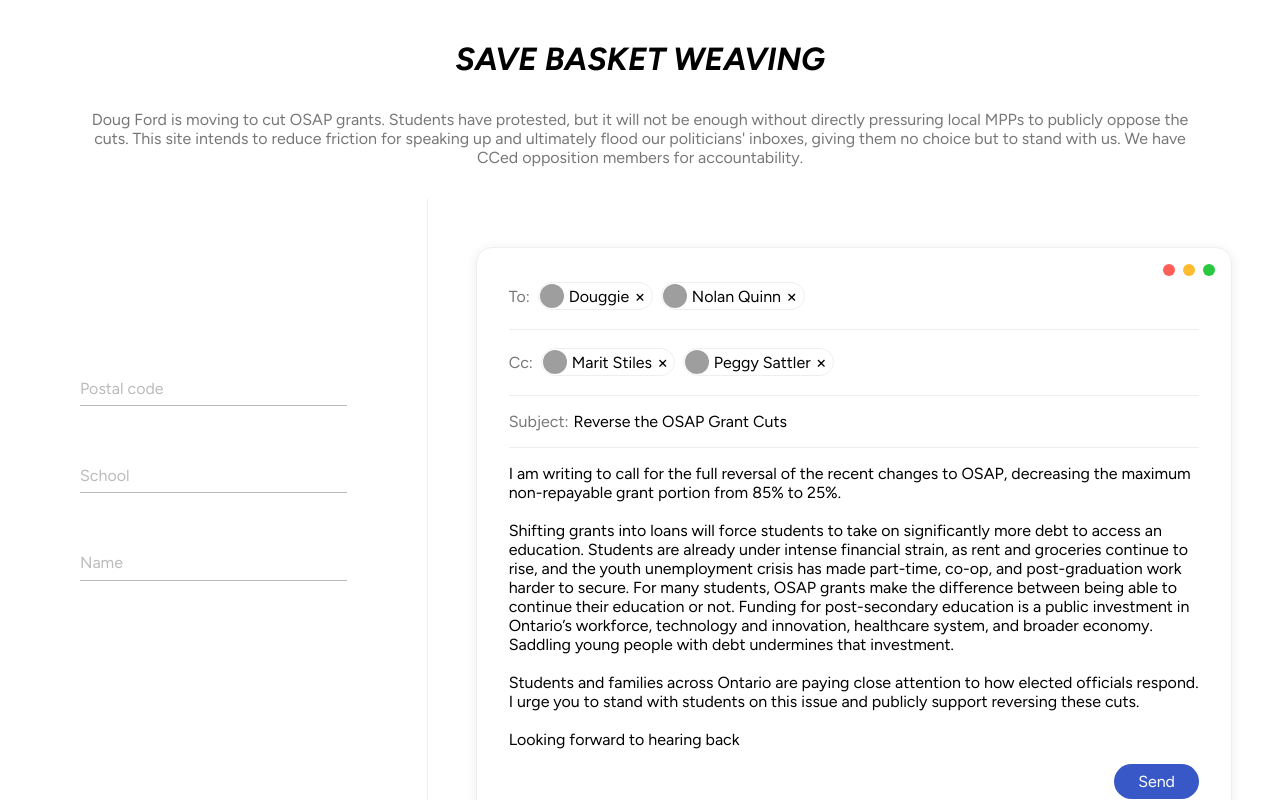
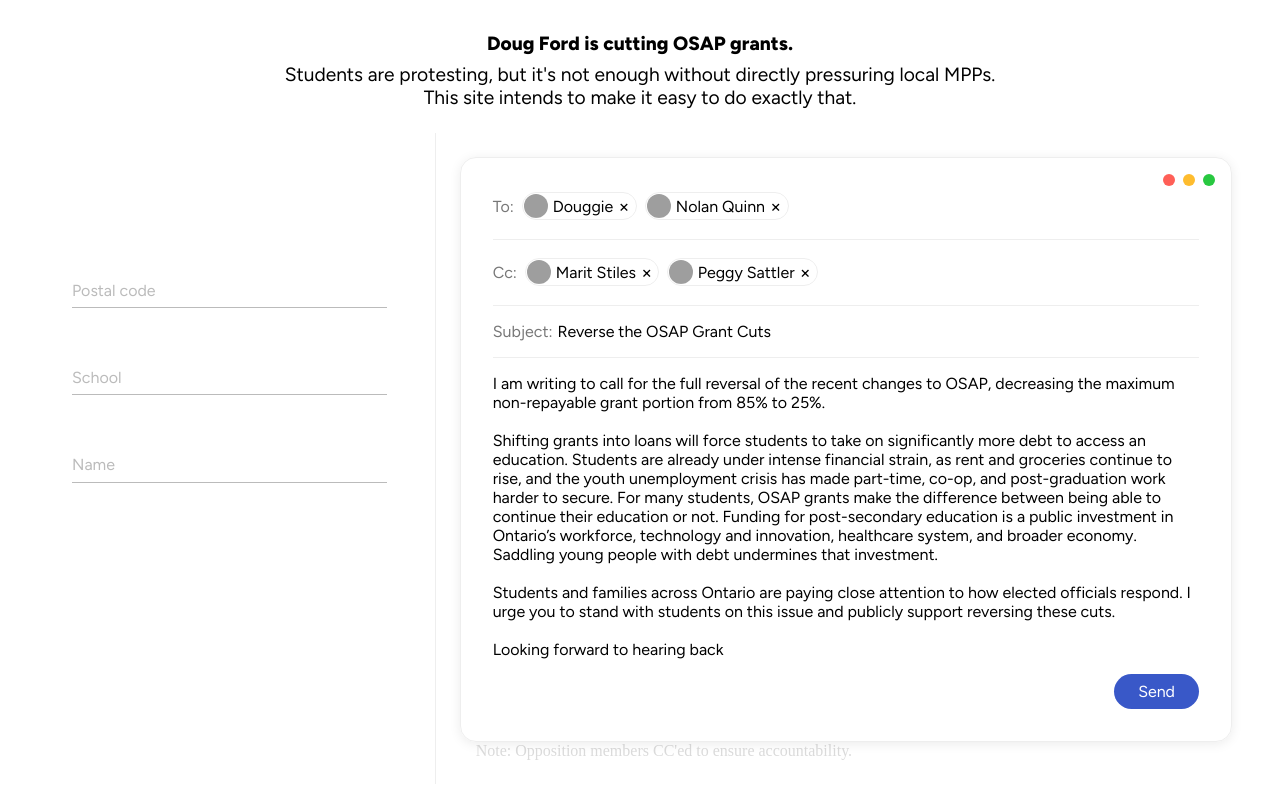
Before and after one commit to lukajvnic/save-basket-weaving, a React (Vite) app: page / in a window 1280 px wide. Shown: the top 800 px of the page. Built offline with nearby package versions, Linux system fonts and the light colour scheme; grey boxes are pictures that could not be loaded.

Commit message:
updated message, added email tooltips

```diff
--- a/src/App.css
+++ b/src/App.css
@@ -1,29 +1,32 @@
 .wrapper {
     display: grid;
     grid-template-columns: 1fr 2fr;
+    margin: 1.5rem;
 }
 
 .wrapper-left {
-    padding: 5rem;
+    padding: 3rem;
 }
 
 .wrapper-right {
-    padding: 1rem;
+    padding: 0.5rem;
     border-left: 1px solid #eee;
 }
 
 .heading {
     text-align: center;
     font-family: 'Figtree', sans-serif;
+    font-size: 120%;
 }
 
-.heading h1{
+.heading-title {
     font-family: 'Figtree-title', serif;
-    margin-top: 2.5rem;
+    margin-top: 2rem;
+    margin-bottom: 0.5rem;
     font-weight: 700;
 }
 
-.heading p{
+.heading p {
     color: #777;
     margin: 2rem 5rem;
 }
--- a/src/App.jsx
+++ b/src/App.jsx
@@ -83,11 +83,12 @@
       <img src={mppPhotoUrl} alt="MPP Photo" /> */}
 
       <div className="heading">
-        <h1>SAVE BASKET WEAVING</h1>
-        <p>Doug Ford is moving to cut OSAP grants. Students have protested, but it will not be enough without directly pressuring local MPPs to publicly oppose the cuts.
-          This site intends to reduce friction for speaking up and ultimately flood our politicians' inboxes, giving them no choice but to stand with us.
-          We have CCed opposition members for accountability.
-        </p>
+        <div className="heading-title">Doug Ford is cutting OSAP grants.</div>
+        <div className="heading-body">
+          Students are protesting, but it's not enough without directly pressuring local MPPs.
+          <br></br>
+          This site intends to make it easy to do exactly that.
+        </div>
       </div>
       <div className="wrapper">
         <div className="wrapper-left">
@@ -108,8 +109,9 @@
         </div>
       </div>
       <div className="footer">
-        <p>Email template credits to the <a href="https://wusa.ca/cuts/">Waterloo Undergraduate Student Association (WUSA)</a>
+        <p>Email template credits to the <a href="https://wusa.ca/cuts/" target="_blank">Waterloo Undergraduate Student Association (WUSA)</a>
         </p>
+        <p>Made by <a href="https://www.linkedin.com/in/luka-j-ovanovic/" target="_blank">Luka Jovanovic</a> & <a href="https://www.linkedin.com/in/elaineqian/" target="_blank">Elaine Qian</a></p>
       </div>
     </div>
   )
--- a/src/components/Preview.css
+++ b/src/components/Preview.css
@@ -2,11 +2,16 @@
     position: relative;
     display: block;
     font-family: 'Figtree', sans-serif;
-    margin: 2rem;
     border: 1px solid #eee;
     border-radius: 1rem;
     padding: 2rem;
     box-shadow: 0 2px 12px rgba(0, 0, 0, 0.08);
+}
+
+.main {
+    display: grid;
+    grid-template-rows: 1fr auto;
+    margin: 1rem;
 }
 
 .dots {
@@ -41,6 +46,7 @@
     border-bottom: 1px solid #eee;
     padding-bottom: 1rem;
     margin-bottom: 1rem;
+    position: relative;
 }
 
 .email-area-text {
@@ -60,6 +66,7 @@
 }
 
 .tag {
+    position: relative;
     height: 24px;
     padding: 1px;
     display: inline-flex;
@@ -71,6 +78,37 @@
     margin-top: 0.15rem;
     margin-bottom: 0.15rem;
     animation: pop-in 200ms ease forwards;
+    cursor: pointer;
+}
+
+.tag-tooltip {
+    position: absolute;
+    bottom: calc(100% + 6px);
+    left: 50%;
+    transform: translateX(-50%);
+    background: #333;
+    color: #fff;
+    font-size: 0.75rem;
+    padding: 4px 8px;
+    border-radius: 6px;
+    white-space: nowrap;
+    pointer-events: none;
+    opacity: 0;
+    transition: opacity 150ms ease;
+}
+
+.tag-tooltip::after {
+    content: '';
+    position: absolute;
+    top: 100%;
+    left: 50%;
+    transform: translateX(-50%);
+    border: 5px solid transparent;
+    border-top-color: #333;
+}
+
+.tag:hover .tag-tooltip {
+    opacity: 1;
 }
 
 @keyframes pop-in {
@@ -111,6 +149,12 @@
     }
 }
 
+.email-area-tags {
+    display: flex;
+    flex-wrap: wrap;
+    align-items: center;
+}
+
 .tag-input {
     border: none;
     outline: none;
@@ -121,6 +165,7 @@
     margin: 0;
     height: 24px;
     min-width: 100px;
+    flex: 1;
 }
 
 .tag-text {
@@ -136,6 +181,7 @@
 
 .subject {
     display: flex;
+    position: relative;
     margin-bottom: 1rem;
     padding-bottom: 1rem;
     border-bottom: 1px solid #eee;
@@ -157,6 +203,10 @@
     width: 100%;
 }
 
+.body {
+    position: relative;
+}
+
 .body-textarea {
     border: none;
     outline: none;
@@ -169,6 +219,42 @@
     min-height: 150px;
     resize: none;
 }
+
+.copy-btn {
+    position: absolute;
+    top: 0;
+    right: 0;
+    background: none;
+    border: none;
+    border-radius: 50%;
+    cursor: pointer;
+    font-size: 0.8rem;
+    padding: 6px;
+    color: #999;
+    opacity: 0;
+    transition: opacity 150ms ease, background 150ms ease, color 150ms ease;
+    white-space: nowrap;
+    display: flex;
+    align-items: center;
+    justify-content: center;
+}
+
+.email-area:hover .copy-btn,
+.subject:hover .copy-btn,
+.body:hover .copy-btn {
+    opacity: 1;
+}
+
+.copy-btn:hover {
+    background: #f0f0f0;
+    color: #555;
+}
+
+.email-area .copy-btn {
+    top: calc(50% - 0.5rem);
+    transform: translateY(-50%);
+}
+
 
 .send {
     display: flex;
@@ -197,3 +283,8 @@
     background: #4162c9;
     box-shadow: 0 0 12px rgba(57, 88, 200, 0.5);
 }
+
+.note {
+    color: #dbdbdb;
+    margin-left: 1rem;
+}
--- a/src/components/Preview.jsx
+++ b/src/components/Preview.jsx
@@ -1,5 +1,12 @@
 import { useState, useEffect, useRef } from 'react'
 import './Preview.css'
+
+const CopyIcon = () => (
+    <svg width="14" height="14" viewBox="0 0 24 26" fill="none" stroke="currentColor" strokeWidth="2" strokeLinecap="round" strokeLinejoin="round">
+        <rect x="8" y="8" width="14" height="16" rx="2" ry="2" />
+        <path d="M4 16H3a2 2 0 0 1-2-2V3a2 2 0 0 1 2-2h10a2 2 0 0 1 2 2v1" />
+    </svg>
+);
 
 /**
  * @typedef {Object} Representative
@@ -19,7 +26,21 @@
     const [removingCc, setRemovingCc] = useState(null);
     const [toInput, setToInput] = useState("");
     const [ccInput, setCcInput] = useState("");
+    const [copiedEmail, setCopiedEmail] = useState(null);
+    const [copiedField, setCopiedField] = useState(null);
     const bodyRef = useRef(null);
+
+    function handleCopyField(field, text) {
+        navigator.clipboard.writeText(text);
+        setCopiedField(field);
+        setTimeout(() => setCopiedField(null), 1500);
+    }
+
+    function handleCopyEmail(email) {
+        navigator.clipboard.writeText(email);
+        setCopiedEmail(email);
+        setTimeout(() => setCopiedEmail(null), 1500);
+    }
 
     function handleRemoveTo(index) {
         setRemovingTo(index);
@@ -63,6 +84,7 @@
     }, [body])
 
     return (
+        <div className="main">
             <div className="container">
                 <div className="dots">
                     <span className="dot dot-close"></span>
@@ -75,13 +97,13 @@
                     </div>
                     <div className="email-area-tags">
                         {to.map((politician, index) => (
-                        <span className={`tag ${removingTo === index ? 'tag-removing' : ''}`} key={index}>
+                            <span className={`tag ${removingTo === index ? 'tag-removing' : ''}`} key={index} onClick={() => handleCopyEmail(politician.email)}>
+                                <span className="tag-tooltip">{politician.email}{copiedEmail === politician.email && ' (copied)'}</span>
                                 <span className="tag-pfp">
                                     <img className="tag-pfp-img" src={politician.photoUrl} alt={politician.name} />
                                 </span>
                                 <span className="tag-text">{politician.name}</span>
-                            <span className="tag-close" onClick={() => handleRemoveTo(index)}>×</span>
-                            {/* <div>{politician.email}</div> */}
+                                <span className="tag-close" onClick={(e) => { e.stopPropagation(); handleRemoveTo(index); }}>×</span>
                             </span>
                         ))}
                         <input
@@ -90,7 +112,7 @@
                             value={toInput}
                             onChange={(e) => setToInput(e.target.value)}
                             onKeyDown={(e) => {
-                            if (e.key === ' ' && toInput.trim()) {
+                                if ((e.key === ' ' || e.key === 'Enter') && toInput.trim()) {
                                     e.preventDefault();
                                     onAddTo({ name: toInput.trim(), email: toInput.trim(), photoUrl: '/default-avatar.png' });
                                     setToInput('');
@@ -101,6 +123,9 @@
                             }}
                         />
                     </div>
+                    <button className="copy-btn" onClick={() => handleCopyField('to', to.map(p => p.email).join(', '))}>
+                        {copiedField === 'to' ? 'Copied!' : <CopyIcon />}
+                    </button>
                 </div>
                 <div className="email-area cc">
                     <div className="email-area-text">
@@ -108,13 +133,13 @@
                     </div>
                     <div className="email-area-tags">
                         {cc.map((politician, index) => (
-                        <span className={`tag ${removingCc === index ? 'tag-removing' : ''}`} key={index}>
+                            <span className={`tag ${removingCc === index ? 'tag-removing' : ''}`} key={index} onClick={() => handleCopyEmail(politician.email)}>
+                                <span className="tag-tooltip">{politician.email}{copiedEmail === politician.email && ' (copied)'}</span>
                                 <span className="tag-pfp">
                                     <img className="tag-pfp-img" src={politician.photoUrl} alt={politician.name} />
                                 </span>
                                 <span className="tag-text">{politician.name}</span>
-                            <span className="tag-close" onClick={() => handleRemoveCc(index)}>×</span>
-                            {/* <div>{politician.email}</div> */}
+                                <span className="tag-close" onClick={(e) => { e.stopPropagation(); handleRemoveCc(index); }}>×</span>
                             </span>
                         ))}
                         <input
@@ -123,7 +148,7 @@
                             value={ccInput}
                             onChange={(e) => setCcInput(e.target.value)}
                             onKeyDown={(e) => {
-                            if (e.key === ' ' && ccInput.trim()) {
+                                if ((e.key === ' ' || e.key === 'Enter') && ccInput.trim()) {
                                     e.preventDefault();
                                     onAddCc({ name: ccInput.trim(), email: ccInput.trim(), photoUrl: '/default-avatar.png' });
                                     setCcInput('');
@@ -134,15 +159,29 @@
                             }}
                         />
                     </div>
+                    <button className="copy-btn" onClick={() => handleCopyField('cc', cc.map(p => p.email).join(', '))}>
+                        {copiedField === 'cc' ? 'Copied!' : <CopyIcon />}
+                    </button>
                 </div>
                 <div className="subject">
-                <span>Subject: </span> <input className="subject-input" type="text" value={subject} onChange={(e) => setSubject(e.target.value)} />
+                    <span>Subject: </span>
+                    <input className="subject-input" type="text" value={subject} onChange={(e) => setSubject(e.target.value)} />
+                    <button className="copy-btn" onClick={() => handleCopyField('subject', subject)}>
+                        {copiedField === 'subject' ? 'Copied!' : <CopyIcon />}
+                    </button>
                 </div>
                 <div className="body">
                     <textarea ref={bodyRef} className="body-textarea" value={body} onChange={(e) => setBody(e.target.value)} />
+                    <button className="copy-btn copy-btn-body" onClick={() => handleCopyField('body', body)}>
+                        {copiedField === 'body' ? 'Copied!' : <CopyIcon />}
+                    </button>
                 </div>
                 <div className="send">
                     <button className="send-button" onClick={() => onSend({ to, cc, subject, body })}>Send</button>
+                </div>
+            </div>
+            <div className="note">
+                Note: Opposition members CC'ed to ensure accountability.
             </div>
         </div>
     )
--- a/src/index.css
+++ b/src/index.css
@@ -7,12 +7,13 @@
 
 @font-face {
     font-family: 'Figtree-title';
-    src: url('/fonts/Figtree-BoldItalic.ttf') format('truetype');
+    src: url('/fonts/Figtree-ExtraBold.ttf') format('truetype');
     font-weight: 700;
-    font-style: italic;
 }
 
-html, body, #root {
+html,
+body,
+#root {
     height: 100%;
 }
 
```
Also changed, not shown: 1 other file (tests, documents, lock files or other folders). Lines whose indentation alone changed are shown as unchanged.
